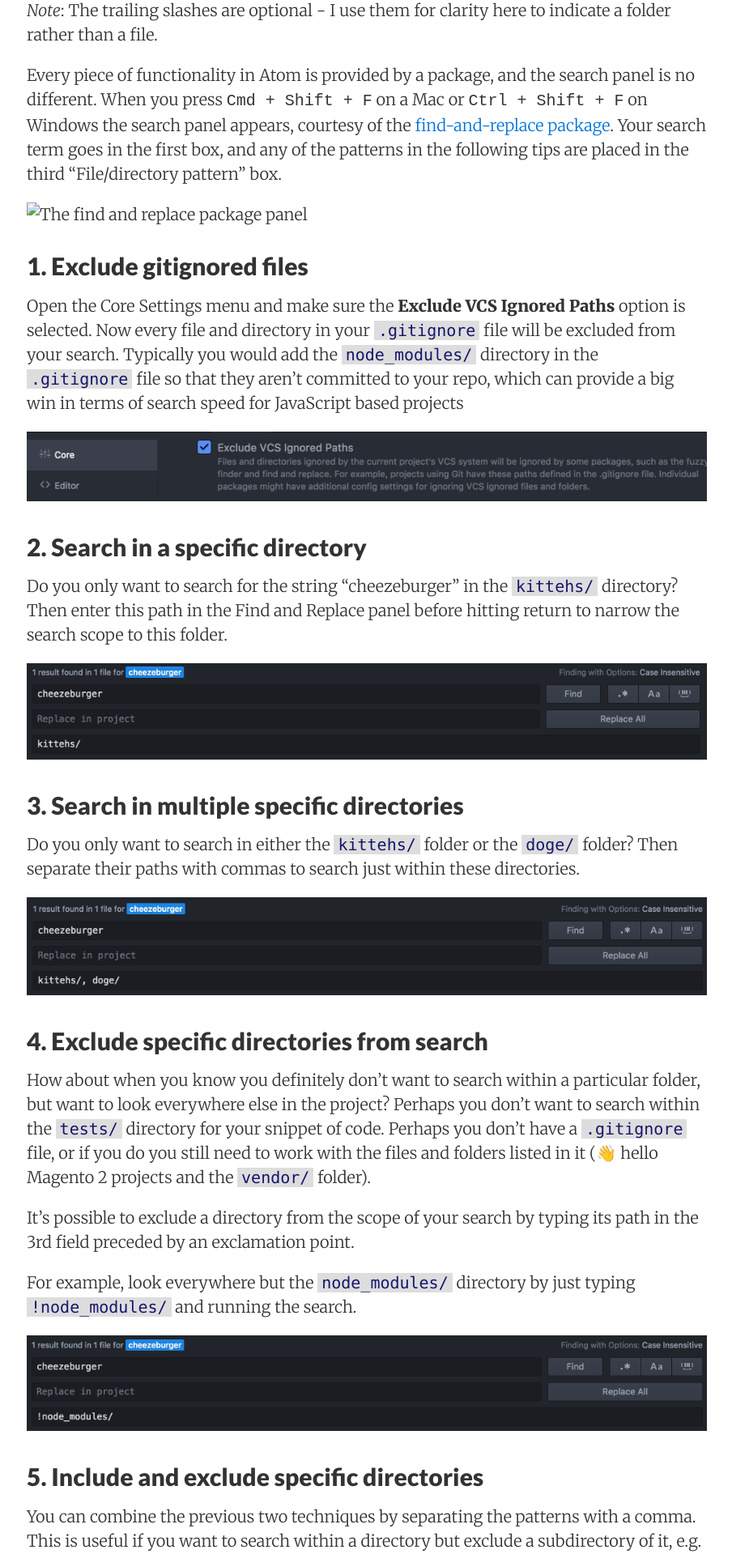
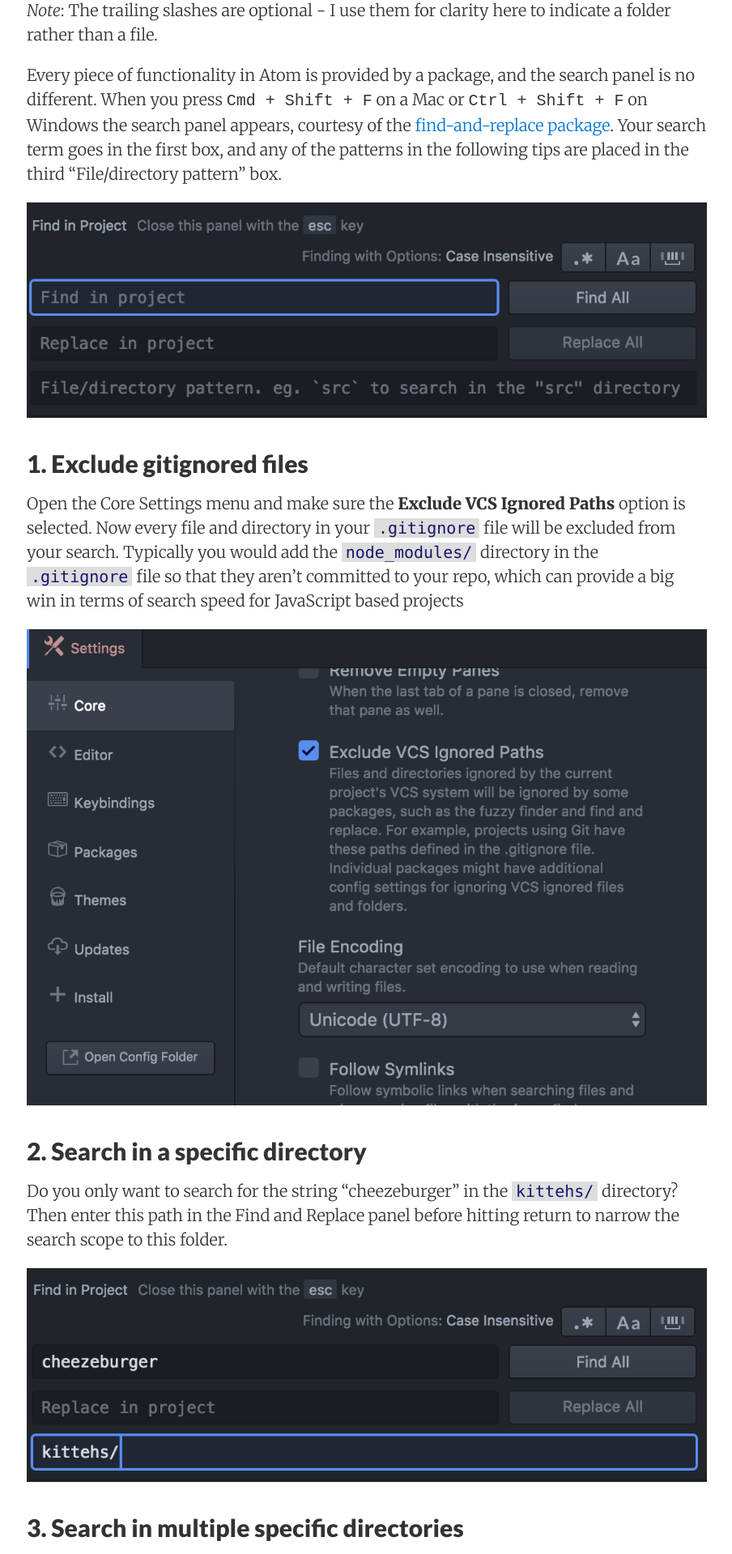
Before and after one commit to claire-codes/blog-com, a Jekyll site: the page built from _posts/2017-03-22-excluding-folders-in-atoms-file-search.markdown, in a window 1280 px wide. Shown: the part 901-2820 px from the top of the page at 81% size, without its empty margins (187-1091 px from the left). Built offline with Jekyll 4.4.1, drawn with Linux system fonts in a browser that asks for light colours; nearby versions of some CDN libraries; Markdown is read by kramdown in place of the engine named in the settings; comment, search, counter and statistics services are not loaded.

```diff
--- a/_posts/2017-03-22-excluding-folders-in-atoms-file-search.markdown
+++ b/_posts/2017-03-22-excluding-folders-in-atoms-file-search.markdown
@@ -24,7 +24,7 @@
 
 Every piece of functionality in Atom is provided by a package, and the search panel is no different. When you press <kbd>Cmd + Shift + F</kbd> on a Mac or <kbd>Ctrl + Shift + F</kbd> on Windows the search panel appears, courtesy of the [find-and-replace package](https://atom.io/packages/find-and-replace). Your search term goes in the first box, and any of the patterns in the following tips are placed in the third "File/directory pattern" box.
 
-![The find and replace package panel](assets/find-and-replace-panel.png)
+![The find and replace package panel](/assets/find-and-replace-panel.png)
 
 ## 1. Exclude gitignored files
 
@@ -59,7 +59,7 @@
 
 You can combine the previous two techniques by separating the patterns with a comma. This is useful if you want to search within a directory but exclude a subdirectory of it, e.g. `javascript/, !javascript/tests/`.
 
-![Combining including and excluding patterns example](/assets/multi-dir.png)
+![Combining including and excluding patterns example](/assets/all-the-dir.png)
 
 ## 6. Search for file types within directories
 
```
Also changed, not shown: assets/VCS-setting.png, assets/all-the-dir.png (added), assets/find-and-replace-panel.png (added), assets/glob.png, assets/multi-dir.png, assets/multi-dirs.png (deleted), assets/not-dir.png, assets/only-dir.png.
